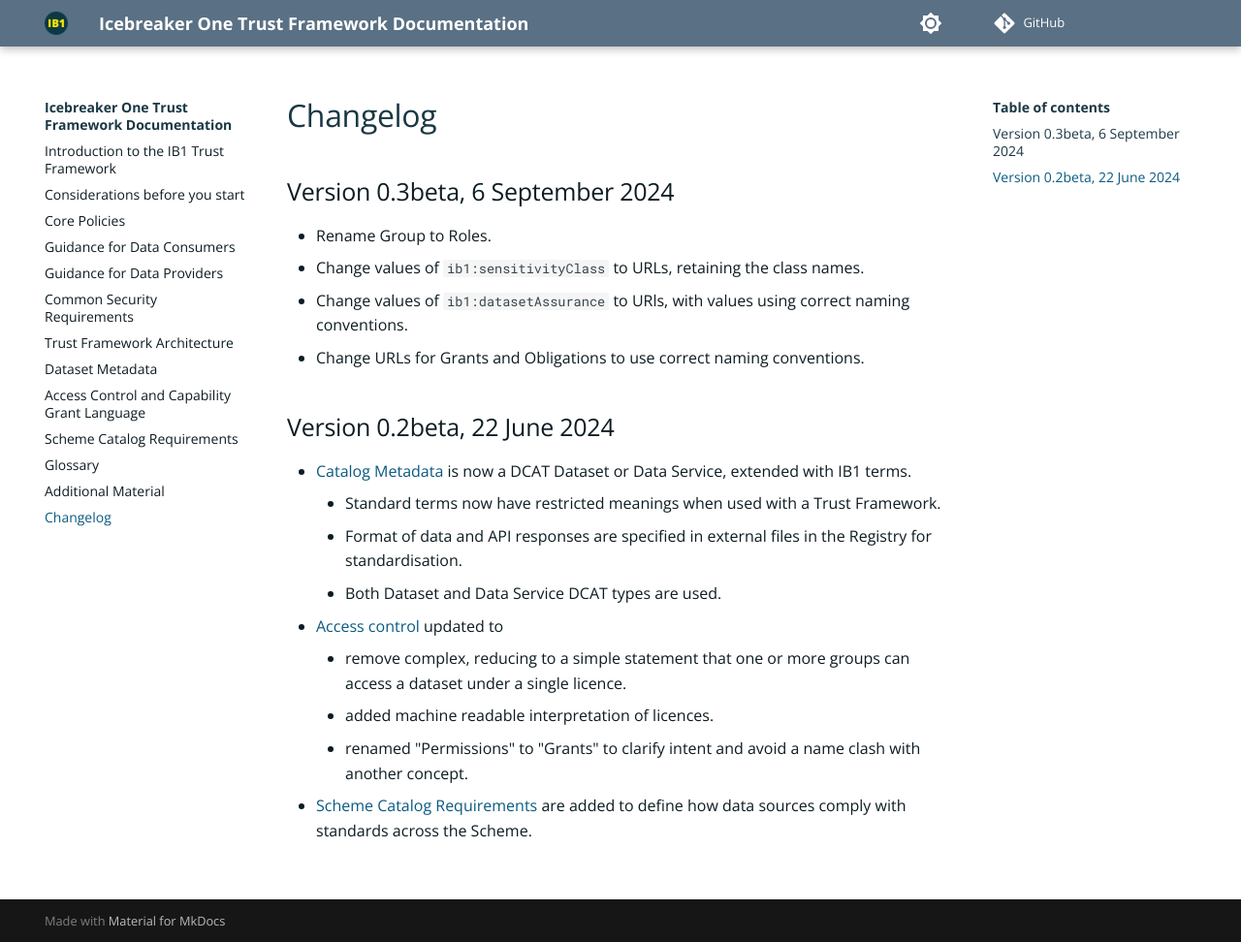
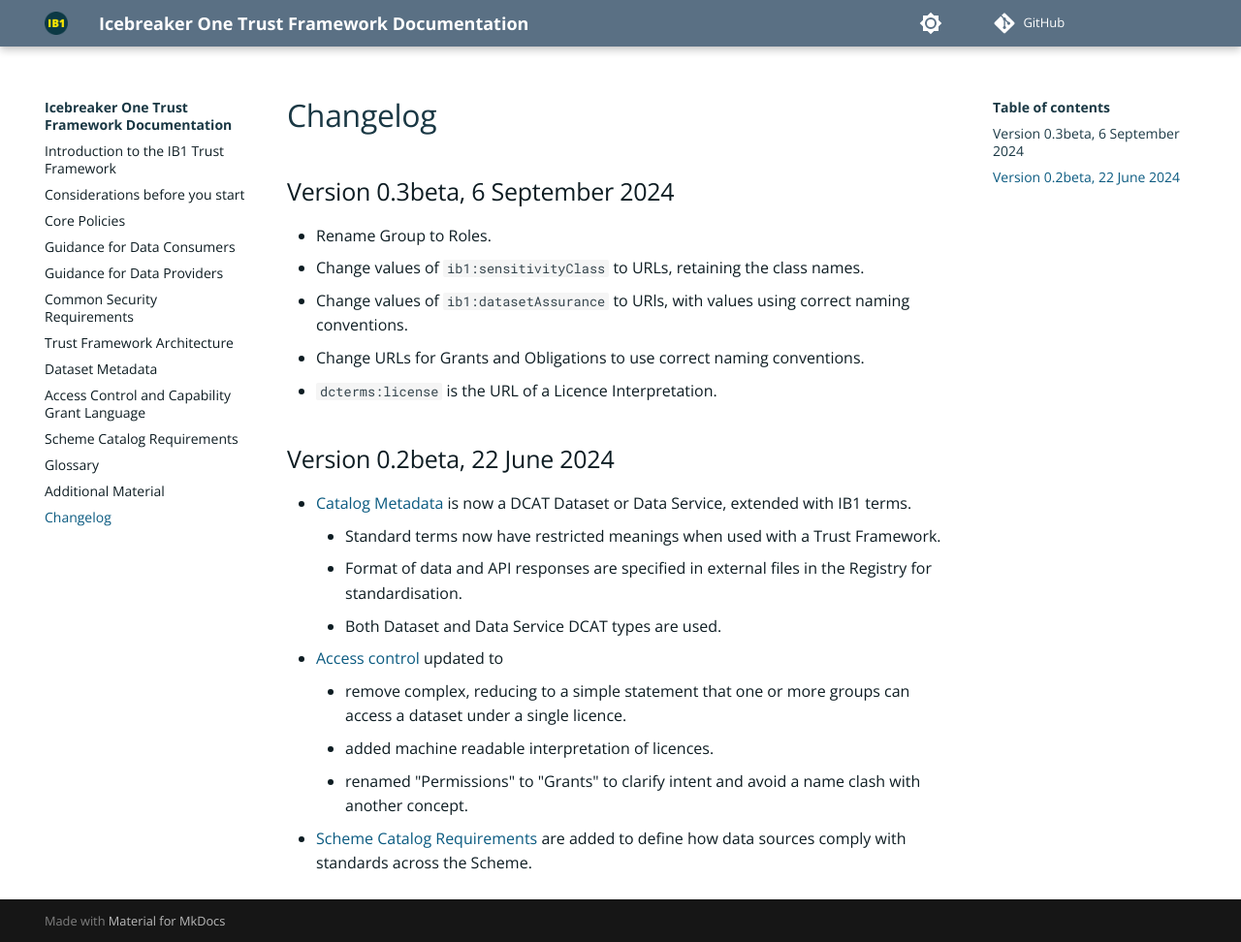
Before and after one commit to icebreakerone/ib1-technical-docs, an MkDocs documentation site: the page built from docs/changelog.md, in a window 1280 px wide and 972 px high. Shown: the whole window at 97% size. Built offline with MkDocs 1.6.1 and Material for MkDocs 9.7.7, drawn with Linux system fonts in a browser that asks for light colours; plug-ins that fetch from the network failed and are left out; comment, search, counter and statistics services are not loaded; the version menu is left out; some of the changed lines change nothing that is shown.

Commit message:
docs/changelog.md updated from https://stackedit.net/

```diff
--- a/docs/changelog.md
+++ b/docs/changelog.md
@@ -7,6 +7,7 @@
 * Change values of `ib1:sensitivityClass` to URLs, retaining the class names.
 * Change values of `ib1:datasetAssurance` to URls, with values using correct naming conventions.
 * Change URLs for Grants and Obligations to use correct naming conventions.
+* `dcterms:license` is the URL of a Licence Interpretation.
 
 ## Version 0.2beta, 22 June 2024
 
@@ -20,5 +21,6 @@
 	* renamed "Permissions" to "Grants" to clarify intent and avoid a name clash with another concept.
 * [Scheme Catalog Requirements](scheme_catalog_requirements.md) are added to define how data sources comply with standards across the Scheme.
 <!--stackedit_data:
-eyJoaXN0b3J5IjpbMTc4OTU5ODUxNywtMTg2MDA3NTA4MF19
+eyJoaXN0b3J5IjpbMzY1Mzc5Mjc5LDE3ODk1OTg1MTcsLTE4Nj
+AwNzUwODBdfQ==
 -->
```
